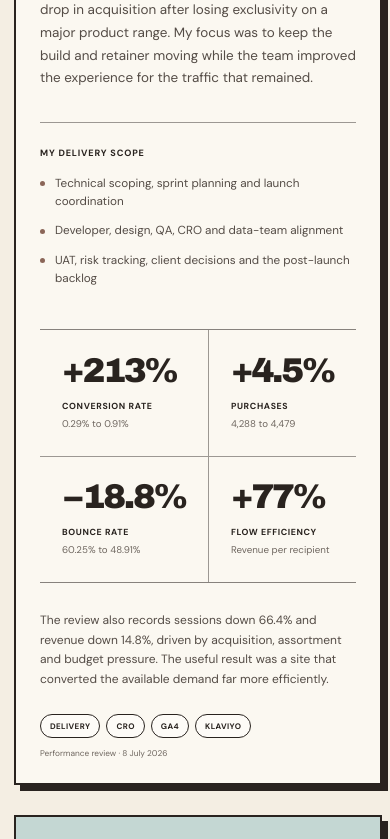
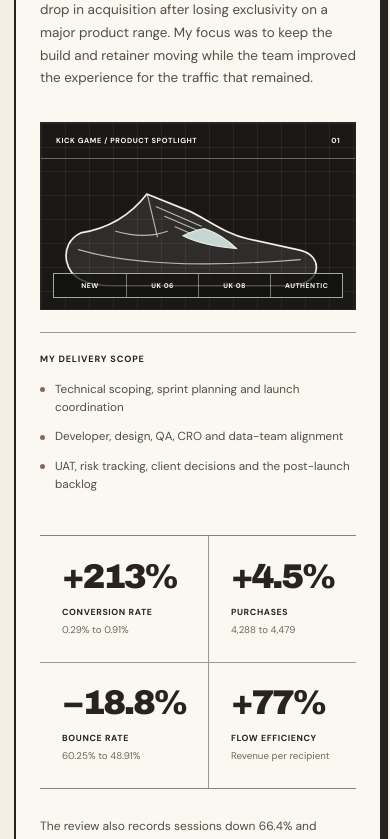
Before and after one commit to TaskeenMeher/taskeen-meher-portfolio, a React (Vite) app: page / in a window 390 px wide. Shown: the part 9900-10739 px from the top of the page. Built offline with nearby package versions, Linux system fonts and the light colour scheme.

Commit message:
Add client-specific case study artwork

```diff
--- a/src/main.tsx
+++ b/src/main.tsx
@@ -228,6 +228,41 @@ function Arrow() {
   return <span aria-hidden="true">↗</span>;
 }
 
+function CaseVisual({ variant }: { variant: "kick" | "drip" }) {
+  const isKick = variant === "kick";
+
+  return (
+    <div className={`case-visual case-visual-${variant}`} aria-hidden="true" data-parallax="0.006">
+      <div className="case-visual-top">
+        <span>{isKick ? "Kick Game / product spotlight" : "DripModa / mobile-first system"}</span>
+        <span>{isKick ? "01" : "02"}</span>
+      </div>
+      {isKick ? (
+        <svg viewBox="0 0 520 230" role="presentation">
+          <path className="shoe-fill" d="M48 124c44-7 86-27 119-70l72 29c31 12 65 42 111 52l92 20c20 5 31 17 30 33-2 20-22 31-53 31H105c-49 0-76-16-82-43-5-22 5-43 25-52Z" />
+          <path className="shoe-outline" d="M48 124c44-7 86-27 119-70l72 29c31 12 65 42 111 52l92 20c20 5 31 17 30 33-2 20-22 31-53 31H105c-49 0-76-16-82-43-5-22 5-43 25-52Z" />
+          <path className="shoe-detail" d="m168 55 18 76m-2-54 81 35m-66-18 84 36m-65-17 78 34M44 154c81 24 205 34 399 18M111 121c35 10 63 11 93 0" />
+          <path className="shoe-accent" d="M270 116c24 8 42 20 58 36-38-3-70-10-96-23 11-6 24-10 38-13Z" />
+        </svg>
+      ) : (
+        <svg viewBox="0 0 520 230" role="presentation">
+          <g className="shoe-stack shoe-stack-back">
+            <path d="M61 120c43-9 74-24 103-61l62 28c28 13 55 34 92 43l74 18c21 5 31 17 29 32-3 18-20 27-47 27H113c-44 0-70-14-76-37-5-20 4-39 24-50Z" />
+            <path d="m166 61 12 67m8-47 68 31m-52-13 68 31M59 150c72 20 177 26 332 13" />
+          </g>
+          <g className="shoe-stack shoe-stack-front">
+            <path d="M151 99c38-7 66-21 91-52l57 24c25 10 51 31 84 39l66 15c18 5 27 15 25 28-2 16-18 24-42 24H199c-39 0-62-13-67-33-4-17 3-34 19-45Z" />
+            <path d="m243 48 13 58m5-41 57 26m-44-11 58 26m-177 19c61 17 154 22 292 11" />
+          </g>
+        </svg>
+      )}
+      <div className="case-visual-rail">
+        {(isKick ? ["NEW", "UK 06", "UK 08", "AUTHENTIC"] : ["MOBILE", "SEARCH", "CART", "CHECKOUT"]).map((label) => <span key={label}>{label}</span>)}
+      </div>
+    </div>
+  );
+}
+
 function BrandGroup({ hidden = false }: { hidden?: boolean }) {
   return (
     <div aria-hidden={hidden || undefined}>
@@ -450,7 +485,7 @@ function App() {
           </div>
           <div className="case-grid">
             {caseStudies.map((study) => (
-              <article className="case-card" key={study.number} data-reveal>
+              <article className={`case-card case-card-${study.client === "Kick Game" ? "kick" : "drip"}`} key={study.number} data-reveal>
                 <div className="case-top">
                   <span>{study.number} / {study.client}</span>
                   <span>{study.period}</span>
@@ -461,11 +496,14 @@ function App() {
                     <h3>{study.title}</h3>
                     <p>{study.intro}</p>
                   </div>
-                  <div className="case-role">
-                    <p>My delivery scope</p>
-                    <ul>
-                      {study.responsibilities.map((responsibility) => <li key={responsibility}>{responsibility}</li>)}
-                    </ul>
+                  <div className="case-side">
+                    <CaseVisual variant={study.client === "Kick Game" ? "kick" : "drip"} />
+                    <div className="case-role">
+                      <p>My delivery scope</p>
+                      <ul>
+                        {study.responsibilities.map((responsibility) => <li key={responsibility}>{responsibility}</li>)}
+                      </ul>
+                    </div>
                   </div>
                 </div>
                 <div className="case-metrics" aria-label={`${study.client} measured outcomes`}>
--- a/src/styles.css
+++ b/src/styles.css
@@ -189,11 +189,28 @@ h2 em { font-family: "Instrument Serif", Georgia, serif; font-weight: 400; text-
 .case-card { padding: clamp(28px, 4vw, 50px); border: 2px solid var(--line); background: var(--white); box-shadow: 6px 6px 0 var(--ink); }
 .case-card:nth-child(2) { background: var(--blue); }
 .case-top { display: flex; justify-content: space-between; gap: 24px; padding-bottom: 16px; border-bottom: 1px solid rgba(41,35,31,.55); color: var(--muted); text-transform: uppercase; letter-spacing: .09em; font-size: .53rem; font-weight: 700; }
-.case-main { display: grid; grid-template-columns: 1.15fr .85fr; gap: clamp(44px, 7vw, 96px); align-items: end; margin-top: 42px; }
+.case-main { display: grid; grid-template-columns: 1.08fr .92fr; gap: clamp(44px, 6vw, 82px); align-items: start; margin-top: 42px; }
 .case-type { margin: 0 0 10px; color: #865f51; text-transform: uppercase; letter-spacing: .09em; font-size: .58rem; font-weight: 700; }
 .case-story h3 { max-width: 720px; margin: 0; font-family: "Instrument Serif", Georgia, serif; font-size: clamp(2.7rem, 4.7vw, 4.8rem); font-weight: 400; line-height: .95; letter-spacing: -.025em; }
 .case-story > p:last-child { max-width: 690px; margin: 24px 0 0; color: #544c46; font-size: .84rem; line-height: 1.7; }
-.case-role { padding-left: 28px; border-left: 1px solid rgba(41,35,31,.45); }
+.case-side { display: grid; gap: 22px; }
+.case-visual { position: relative; min-height: 205px; overflow: hidden; border: 1.5px solid var(--line); }
+.case-visual-kick { color: var(--white); background: #191816; }
+.case-visual-drip { color: var(--white); background: #304b59; }
+.case-visual::after { content: ""; position: absolute; inset: 0; pointer-events: none; background-image: linear-gradient(rgba(255,255,255,.055) 1px, transparent 1px), linear-gradient(90deg, rgba(255,255,255,.055) 1px, transparent 1px); background-size: 24px 24px; }
+.case-visual-top { position: relative; z-index: 2; display: flex; justify-content: space-between; gap: 12px; padding: 13px 15px; border-bottom: 1px solid rgba(255,255,255,.34); text-transform: uppercase; letter-spacing: .08em; font-size: .46rem; font-weight: 700; }
+.case-visual svg { position: absolute; z-index: 1; width: 92%; height: auto; left: 4%; bottom: 17px; overflow: visible; }
+.case-visual .shoe-fill { fill: rgba(255,255,255,.09); }
+.case-visual .shoe-outline, .case-visual .shoe-detail { fill: none; stroke: #f4eee3; stroke-width: 3; stroke-linecap: round; stroke-linejoin: round; }
+.case-visual .shoe-detail { stroke-width: 2; opacity: .72; }
+.case-visual .shoe-accent { fill: var(--blue); stroke: #f4eee3; stroke-width: 2; }
+.case-visual .shoe-stack { fill: rgba(255,255,255,.06); stroke: #f4eee3; stroke-width: 3; stroke-linecap: round; stroke-linejoin: round; }
+.case-visual .shoe-stack-front { transform: translate(-10px, 18px) rotate(-4deg); transform-origin: center; }
+.case-visual .shoe-stack-back { opacity: .52; transform: translate(-18px, -8px) rotate(5deg); transform-origin: center; }
+.case-visual-rail { position: absolute; z-index: 3; right: 12px; bottom: 11px; left: 12px; display: grid; grid-template-columns: repeat(4, 1fr); border: 1px solid rgba(255,255,255,.62); background: rgba(16,16,15,.72); }
+.case-visual-rail span { padding: 7px 5px; border-left: 1px solid rgba(255,255,255,.42); text-align: center; letter-spacing: .08em; font-size: .43rem; font-weight: 700; }
+.case-visual-rail span:first-child { border-left: 0; }
+.case-role { padding-top: 20px; border-top: 1px solid rgba(41,35,31,.45); }
 .case-role > p { margin: 0 0 15px; text-transform: uppercase; letter-spacing: .09em; font-size: .57rem; font-weight: 700; }
 .case-role ul { display: grid; gap: 11px; margin: 0; padding: 0; list-style: none; }
 .case-role li { position: relative; padding-left: 15px; color: #544c46; font-size: .73rem; line-height: 1.55; }
@@ -263,7 +280,9 @@ h2 em { font-family: "Instrument Serif", Georgia, serif; font-weight: 400; text-
   .experience-layout { grid-template-columns: .8fr 1.2fr; gap: 60px; }
   .case-card { padding: 30px; }
   .case-main { grid-template-columns: 1fr; gap: 32px; }
-  .case-role { padding: 24px 0 0; border-top: 1px solid rgba(41,35,31,.45); border-left: 0; }
+  .case-side { grid-template-columns: 1fr 1fr; align-items: start; }
+  .case-visual { min-height: 195px; }
+  .case-role { padding: 20px 0 0; }
   .capability-grid { grid-template-columns: 1fr 1fr; }
   .capability-card { border-bottom: 2px solid var(--line); }
   .capability-card:nth-child(odd) { border-left: 0; }
@@ -309,6 +328,8 @@ h2 em { font-family: "Instrument Serif", Georgia, serif; font-weight: 400; text-
   .case-top { display: grid; gap: 8px; }
   .case-top span:last-child { text-align: left; }
   .case-main { margin-top: 32px; }
+  .case-side { grid-template-columns: 1fr; }
+  .case-visual { min-height: 188px; }
   .case-story h3 { font-size: clamp(2.55rem, 13vw, 3.6rem); }
   .case-metrics { grid-template-columns: 1fr 1fr; }
   .case-metric { min-height: 126px; border-top: 1px solid rgba(41,35,31,.45); }
```
